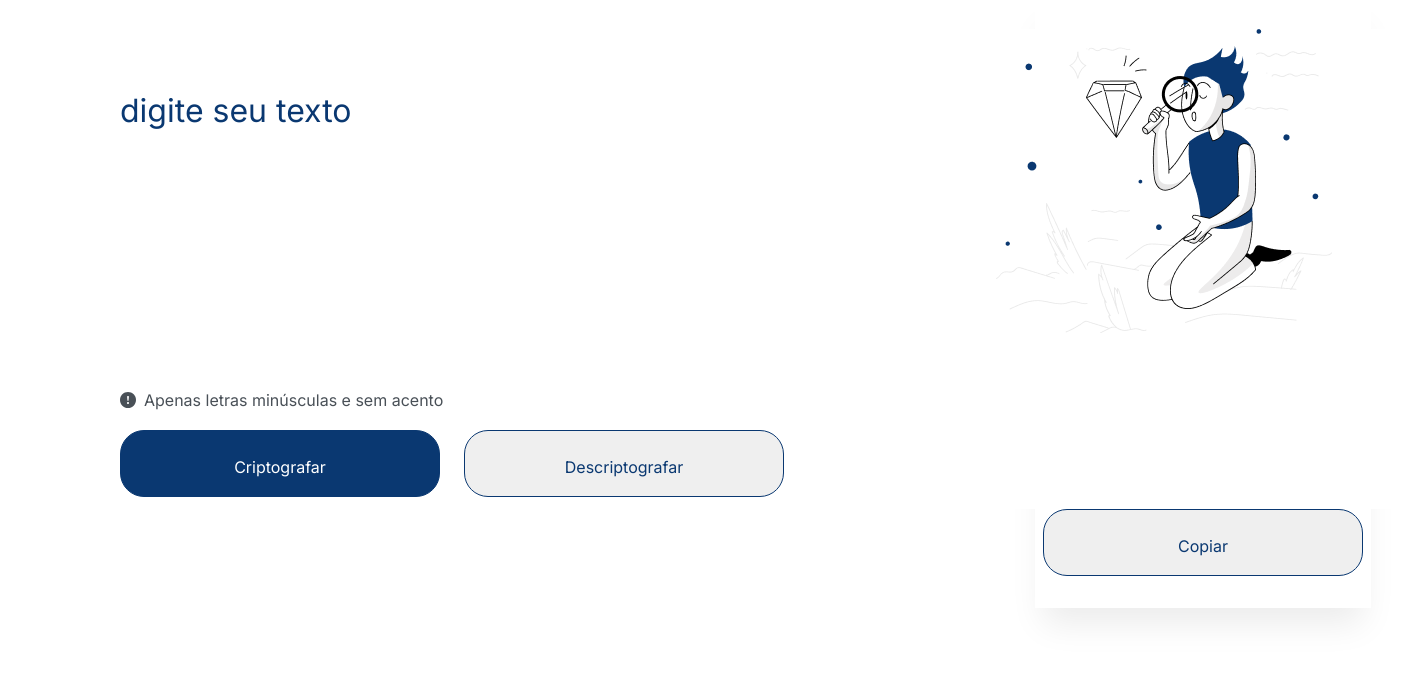
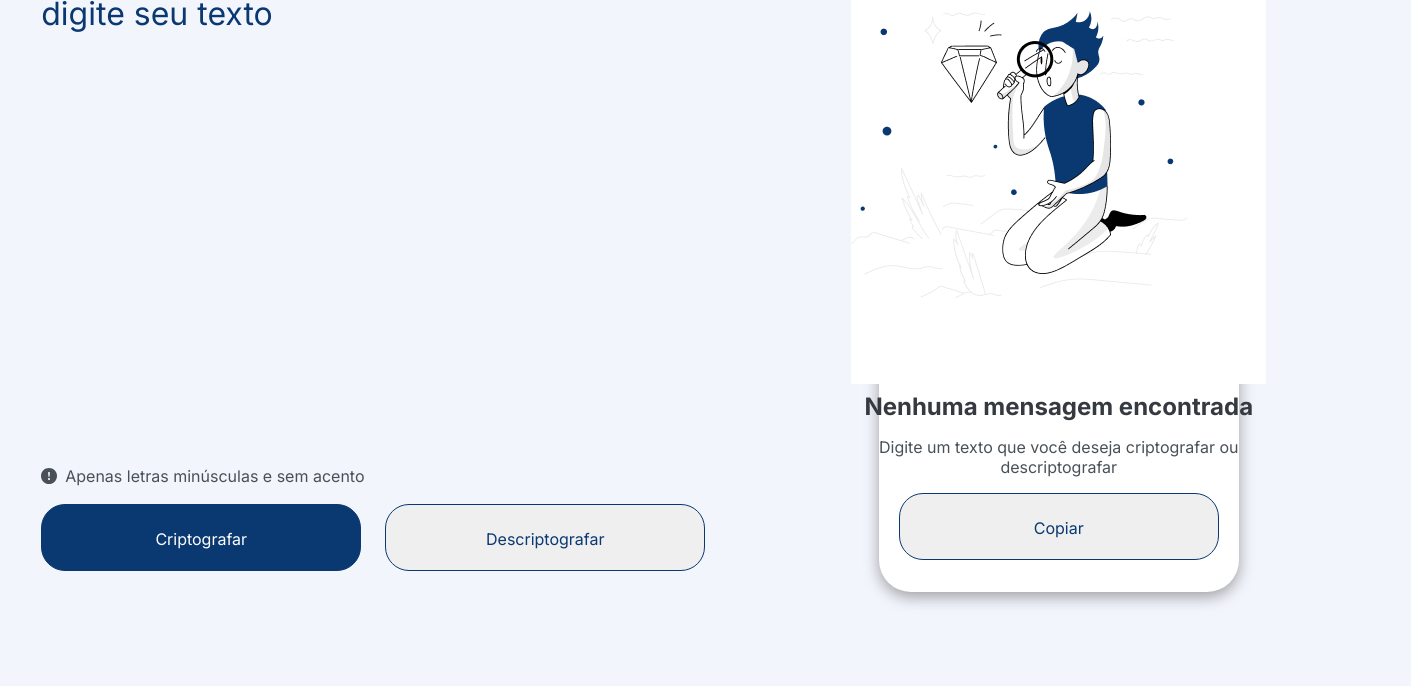
Before and after one commit to jpfagundes/Encriptador, a plain HTML site: page index.html in a window 1280 px wide. Shown: the part 114-800 px from the top of the page, 1411 px wide, since content can reach past the window. Drawn offline with Linux system fonts and the light colour scheme.

Commit message:
function decrypt

```diff
--- a/index.html
+++ b/index.html
@@ -20,8 +20,9 @@
 
   <main>
     <div class="TextArea">
-      <textarea class="text-area" cols="41" rows="6" placeholder="Digite seu texto"></textarea>
+      <textarea class="text-area" cols="41" rows="11" placeholder="Digite seu texto"></textarea>
 
+      <div class="warning-buttons">
         <div class="warning">
           <img src="/assets/exclamation.svg" alt="botão de exclamação">
           <span>Apenas letras minúsculas e sem acento</span>
@@ -35,13 +36,19 @@
           <button class="btn-decrypt" onClick="btnDecrypt()">
             Descriptografar
           </button>
+      </div>
+
 
       </div>
     </div>
 
     <div class="MessageArea">
+      <div class="image-text">
         <textarea class="message" cols="20" rows="10"></textarea>
-      <button class="btn-copy">Copiar</button>
+        <h2>Nenhuma mensagem encontrada</h2>
+        <p>Digite um texto que você deseja criptografar ou descriptografar</p>
+      </div>
+      <button class="btn-copy" onClick="btnCopy()" >Copiar</button>
     </div>
 
   </main>
--- a/script.js
+++ b/script.js
@@ -1,5 +1,12 @@
 const textarea = document.querySelector(".text-area");
 const message = document.querySelector(".message");
+const matrizCode = [
+  ["a", "ai"],
+  ["e", "enter"],
+  ["i", "imes"],
+  ["o", "ober"],
+  ["u", "ufat"]
+];
 
 function btnEncrypt(){
   const textEncrypted = encrypt(textarea.value);
@@ -7,15 +14,13 @@ function btnEncrypt(){
   textarea.value = "";
 }
 
+function btnDecrypt(){
+  const textDecrypted = decrypt(textarea.value);
+  message.value = textDecrypted;
+  textarea.value = "";
+}
+
 function encrypt(stringEncrypted){
-  let matrizCode = [
-    ["a", "ai"],
-    ["e", "enter"],
-    ["i", "imes"],
-    ["o", "ober"],
-    ["u", "ufat"]
-  ];
-
   for(let i = 0; i < matrizCode.length; i++) {
     if(stringEncrypted.includes(matrizCode[i][0])) {
       stringEncrypted = stringEncrypted.replaceAll(matrizCode[i][0], matrizCode[i][1])
@@ -24,3 +29,16 @@ function encrypt(stringEncrypted){
 
   return stringEncrypted;
 }
+
+function decrypt(stringDecrypted){
+  for(let i = matrizCode.length-1; i >= 0 ; i--) {
+    if(stringDecrypted.includes(matrizCode[i][1])) {
+      stringDecrypted = stringDecrypted.replaceAll(matrizCode[i][1], matrizCode[i][0])
+    }
+  }
+  return stringDecrypted;
+}
+
+function btnCopy(){
+  navigator.clipboard.writeText(message.value);
+}
--- a/styles.css
+++ b/styles.css
@@ -2,29 +2,25 @@
   margin: 0;
   padding: 0;
   box-sizing: border-box;
-  background-color: ##F3F5FC;
   font-family: "Inter", sans-serif;
   font-size: 32px;
-  line-height: 150%;
 }
 
 body {
-  margin: 40px;
+  margin: 0 40px 0 40px;
+  background-color: #F3F5FC;
 }
 
 main {
   display: flex;
-  gap: 80px;
+  justify-content: space-around;
   height: 100%;
-
-  margin-bottom: 50px;
-  margin-left: 80px;
 
 }
 
 .LogoAlura {
-  margin-left: 10px;
-  padding-top: 10px;
+  margin-left: -40px;
+  padding-top: 20px;
 }
 
 textarea {
@@ -35,8 +31,14 @@ textarea {
   resize: none;
 }
 
+.TextArea {
+  display: flex;
+  flex-direction: column;
+  justify-content: space-around;
+}
+
 .text-area {
-  margin-top: 90px;
+  margin-top: 10px;
   text-transform: lowercase;
 }
 
@@ -112,10 +114,27 @@ button:hover {
 .MessageArea {
   background-color: #fff;
   width: 30%;
-  box-shadow: 0px 24px 32px -8px #00000014;
+  box-shadow: rgba(0, 0, 0, 0.35) 0px 5px 15px;
+  border-radius: 32px;
   display: flex;
   flex-direction: column;
   align-items: center;
   justify-content: space-between;
   padding: 32px;
 }
+
+h2 {
+  font-size: 24px;
+  font-weight: 700;
+  color: #343A40;
+  text-align: center;
+  margin-bottom: 16px;
+}
+
+p {
+  font-size:16px;
+  color: #495057;
+  text-align: center;
+  margin-bottom: 16px;
+
+}
```
Lines whose indentation alone changed are shown as unchanged.
